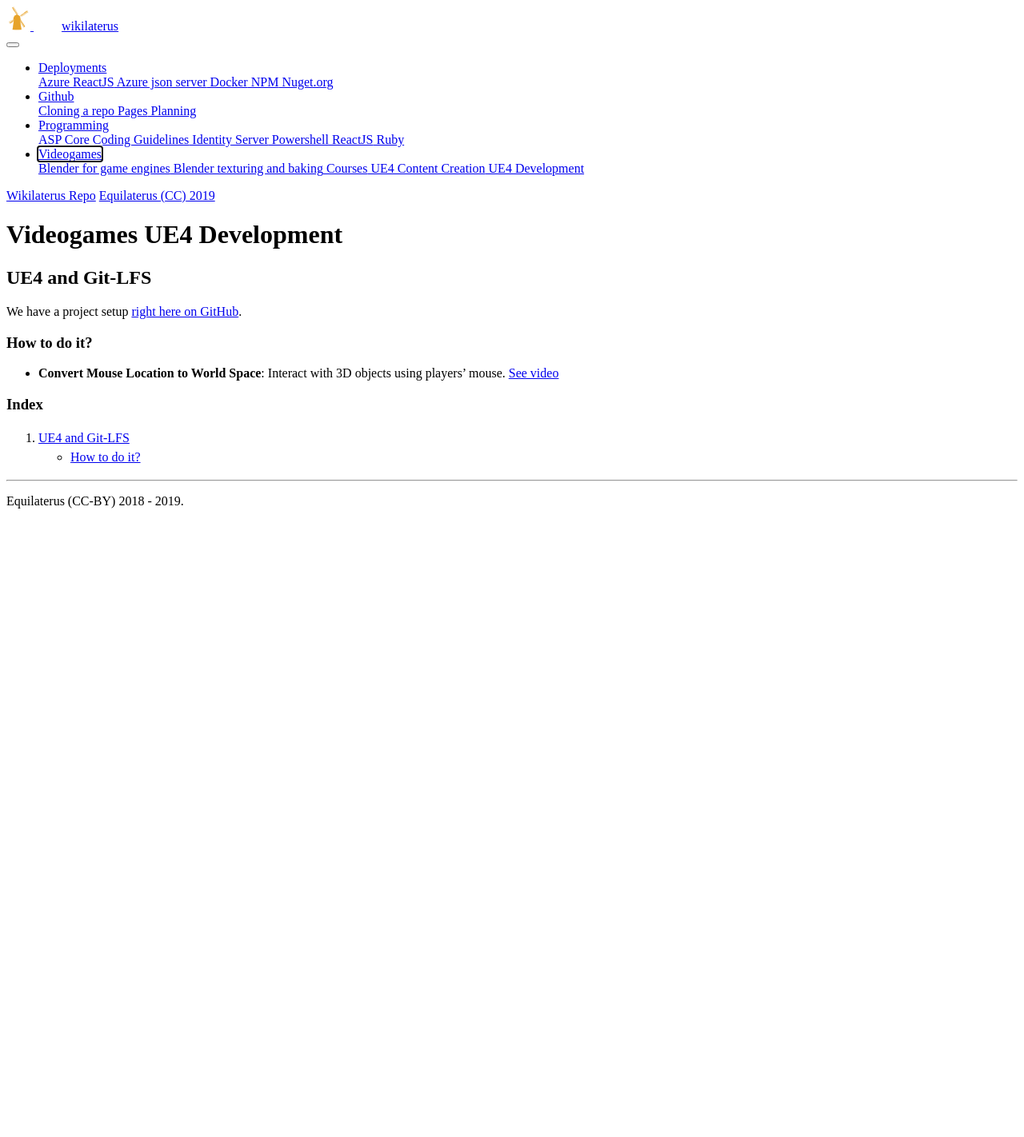
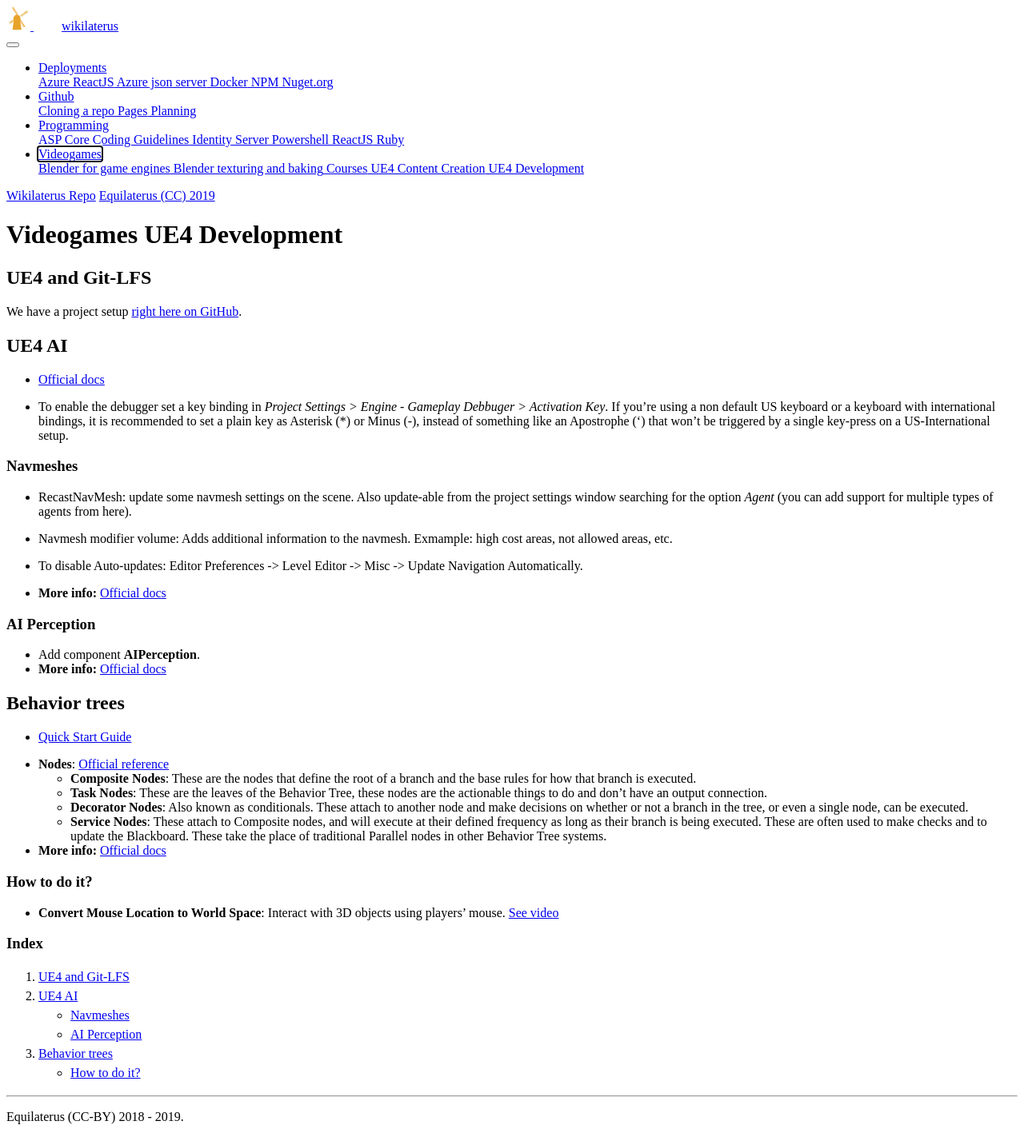
Before and after one commit to equilaterus/wikilaterus, a Jekyll site: the page built from wiki/Videogames-UE4-Development.md, in a window 1280 px wide. Shown: the whole page at 80% size. Built offline with Jekyll 4.4.1, drawn with Linux system fonts in a browser that asks for light colours; nearby versions of some CDN libraries; a style sheet for code colours, icons or effects is not loaded; before the commit the page ends 900 px from its top, so only the background shows below that.

Commit message:
Updated UE4 wikis

```diff
--- a/wiki/Videogames-UE4-Development.md
+++ b/wiki/Videogames-UE4-Development.md
@@ -9,6 +9,40 @@
 
 We have a project setup [right here on GitHub](https://github.com/equilaterus/ue4-gitlfs-baseproject).
 
+## UE4 AI
+
+* [Official docs](https://docs.unrealengine.com/en-US/Engine/ArtificialIntelligence/index.html)
+
+* To enable the debugger set a key binding in *Project Settings > Engine - Gameplay Debbuger > Activation Key*. If you're using a non default US keyboard or a keyboard with international bindings, it is recommended to set a plain key as Asterisk (*) or Minus (-), instead of something like an Apostrophe (') that won't be triggered by a single key-press on a US-International setup.
+
+### Navmeshes
+
+* RecastNavMesh: update some navmesh settings on the scene. Also update-able from the project settings window searching for the option *Agent* (you can add support for multiple types of agents from here).
+
+* Navmesh modifier volume: Adds additional information to the navmesh. Exmample: high cost areas, not allowed areas, etc.
+
+* To disable Auto-updates: Editor Preferences -> Level Editor -> Misc -> Update Navigation Automatically.
+
+* **More info:** [Official docs](https://docs.unrealengine.com/en-US/Resources/ContentExamples/NavMesh/index.html)
+
+### AI Perception
+
+* Add component **AIPerception**.
+* **More info:** [Official docs](https://docs.unrealengine.com/en-US/Engine/ArtificialIntelligence/AIPerception/index.html)
+
+## Behavior trees
+
+* [Quick Start Guide](https://docs.unrealengine.com/en-US/Engine/ArtificialIntelligence/BehaviorTrees/BehaviorTreeQuickStart/index.html)
+
+* **Nodes**: [Official reference](https://docs.unrealengine.com/en-US/Engine/ArtificialIntelligence/BehaviorTrees/BehaviorTreeNodeReference/index.html)
+  * **Composite Nodes**: These are the nodes that define the root of a branch and the base rules for how that branch is executed.
+  * **Task Nodes**: These are the leaves of the Behavior Tree, these nodes are the actionable things to do and don't have an output connection.
+  * **Decorator Nodes**: Also known as conditionals. These attach to another node and make decisions on whether or not a branch in the tree, or even a single node, can be executed.
+  * **Service Nodes**: These attach to Composite nodes, and will execute at their defined frequency as long as their branch is being executed. These are often used to make checks and to update the Blackboard. These take the place of traditional Parallel nodes in other Behavior Tree systems.
+
+* **More info:** [Official docs](https://docs.unrealengine.com/en-US/Engine/ArtificialIntelligence/BehaviorTrees/index.html)
+
+
 ### How to do it?
 
 * **Convert Mouse Location to World Space**: Interact with 3D objects using players' mouse.
```
Also changed, not shown: wiki/Videogames-UE4-Content-Creation.md (+0 -2 lines).
